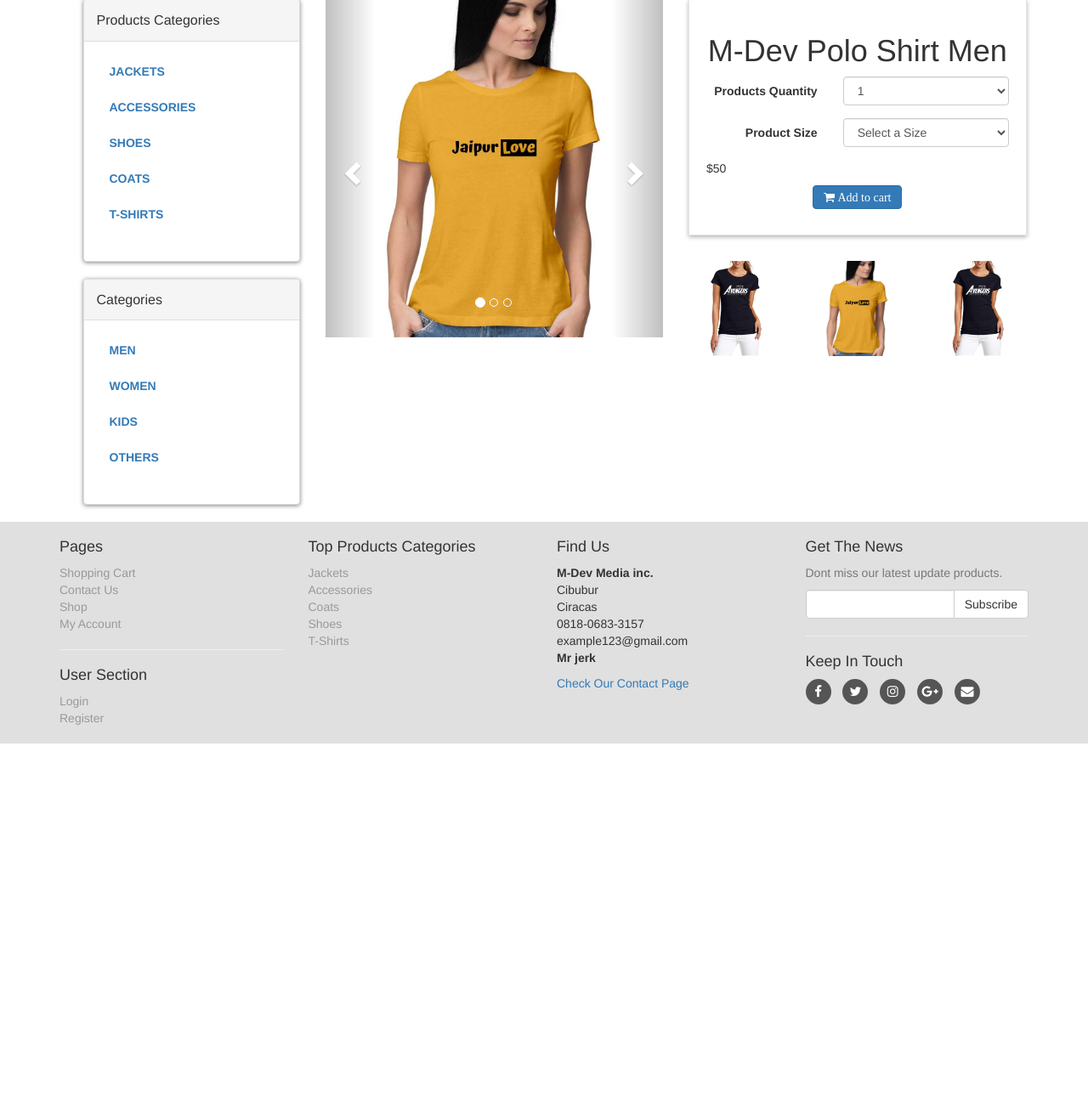
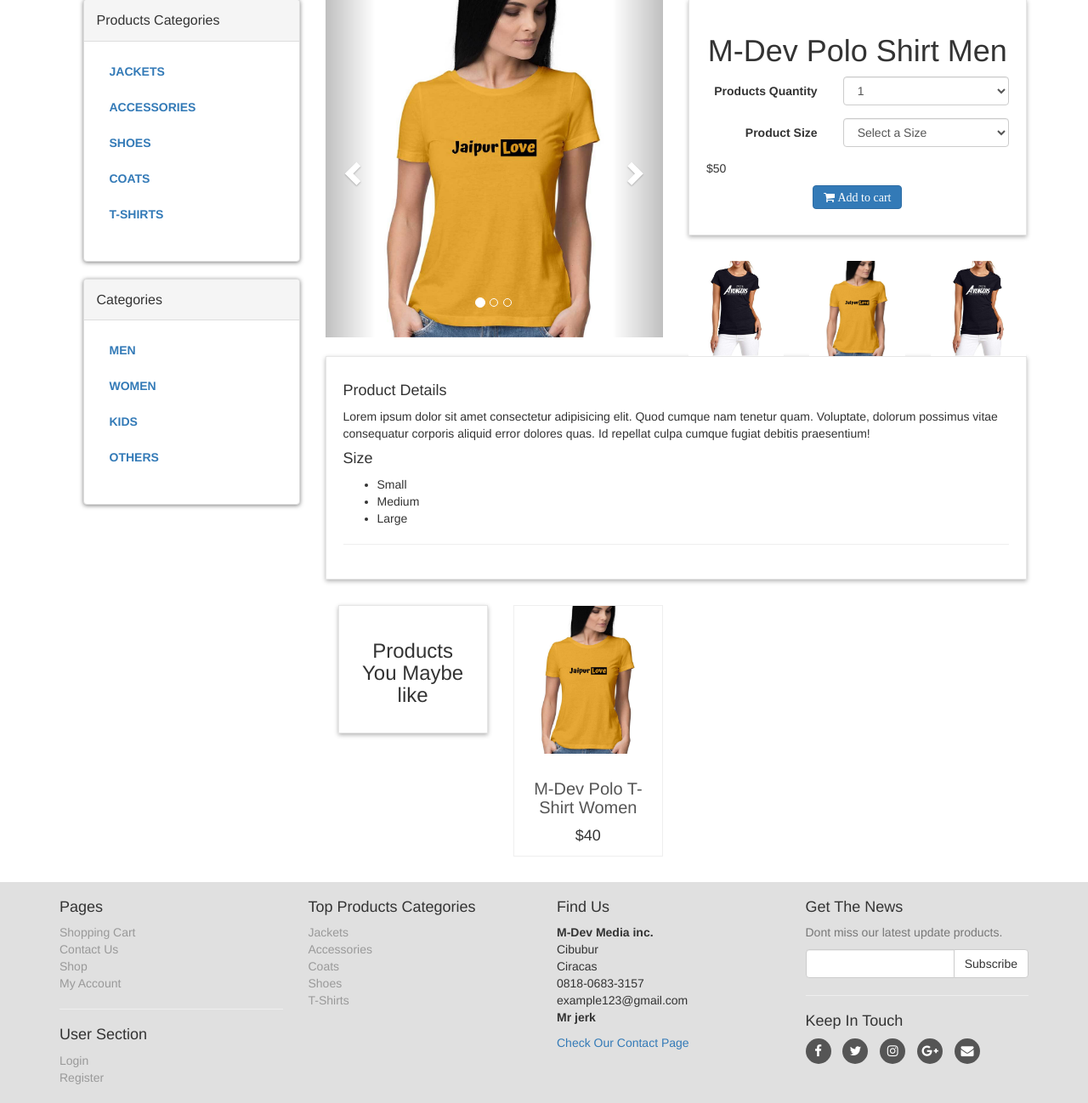
Before and after one commit to OrionJoshi/E-commerce-Website, a PHP site: page /details.php in a window 1280 px wide. Shown: the part 189-1487 px from the top of the page at 85% size. Before the commit the page ends 1064 px from the top, so only its background shows below. Run offline with PHP 8.4, Linux system fonts and the light colour scheme.

Commit message:
Product details and similar product add

```diff
--- a/details.php
+++ b/details.php
@@ -250,6 +250,37 @@
                         </div>
                     </div>
                 </div>
+                <div class="box" id="details">
+                    <h4>Product Details</h4>
+                    <p>
+                        Lorem ipsum dolor sit amet consectetur adipisicing elit. Quod cumque nam tenetur quam. Voluptate, dolorum possimus vitae consequatur corporis aliquid error dolores quas. Id repellat culpa cumque fugiat debitis praesentium!
+                    </p>
+                    <h4>Size</h4>
+                    <ul>
+                        <li>Small</li>
+                        <li>Medium</li>
+                        <li>Large</li>
+                    </ul>
+                    <hr>
+                </div>
+                <div id="row same-height-row">
+                    <div class="col-md-3 col-sm-6">
+                        <div class="box same-height headline">
+                            <h3 class="text-center">Products You Maybe like</h3>
+                        </div>
+                    </div>
+                    <div class="col-md-3 col-sm-6 center-responsive">
+                        <div class="product same-height">
+                            <a href="details.php">
+                                <img class="img-responsive" src="admin_area/product_images/product-3.jpg" alt="product-3">
+                            </a>
+                            <div class="text">
+                                <h3><a href="details.php">M-Dev Polo T-Shirt Women</a></h3>
+                                <p class="price">$40</p>
+                            </div>
+                        </div>
+                    </div>
+                </div>
             </div>
         </div>
     </div>
```
